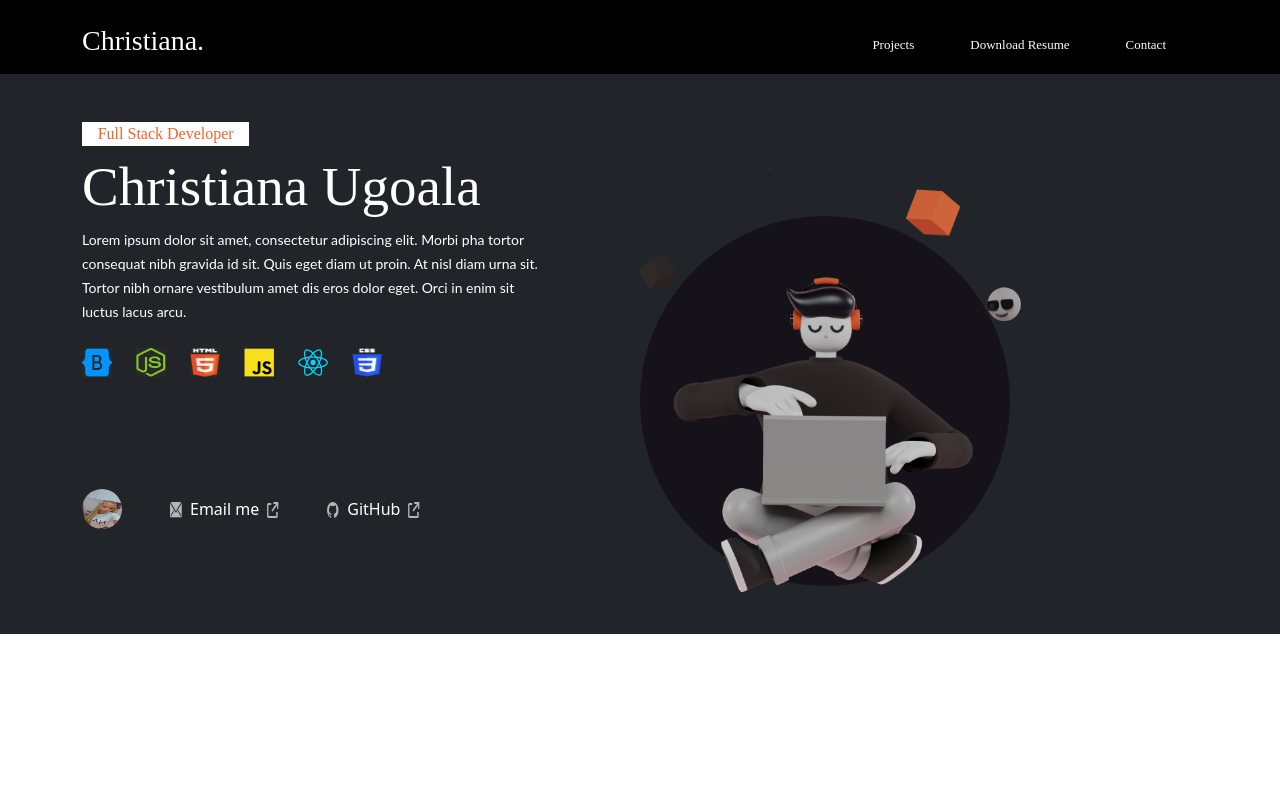
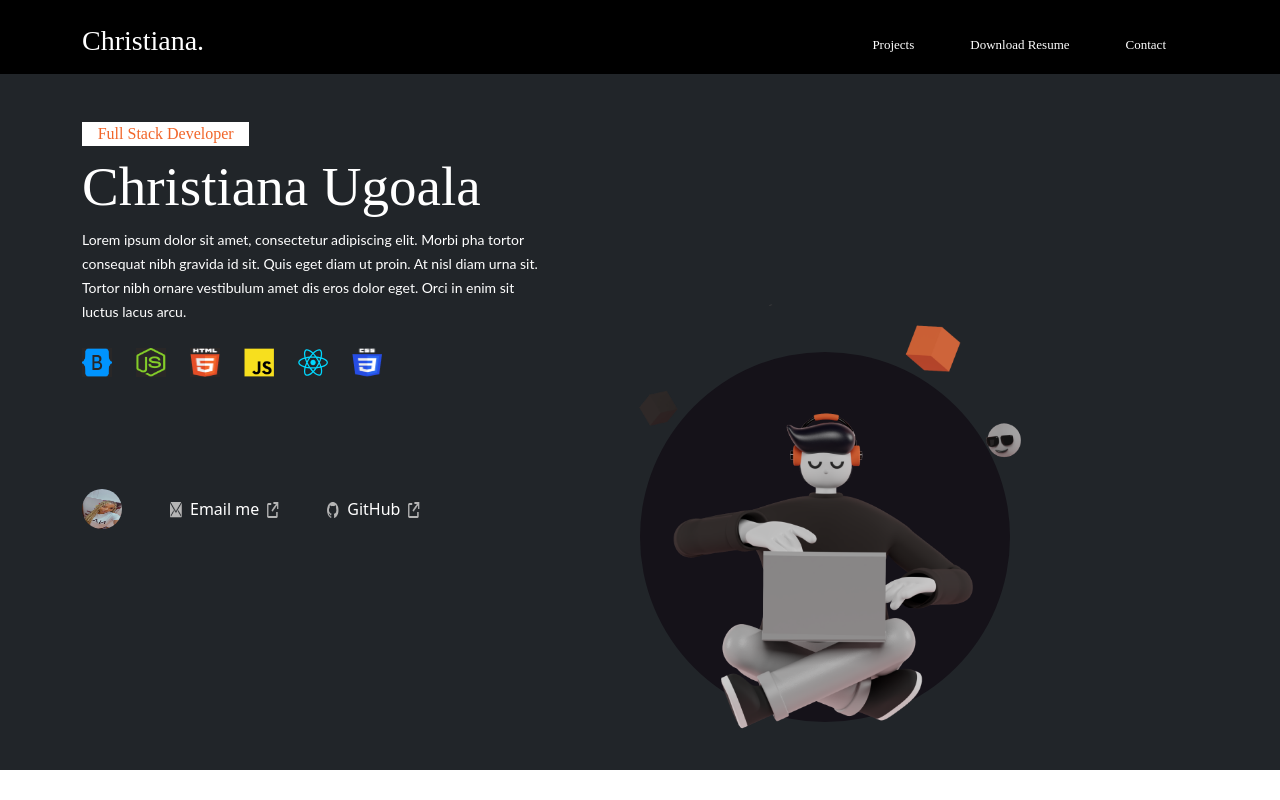
Before and after one commit to Esom1/portfolio-sample, a React (Vite) app: page / in a window 1280 px wide. Built offline with nearby package versions, Linux system fonts and the light colour scheme; a web font is replaced by a local one.

Commit message:
modification

```diff
--- a/src/style/Hero.css
+++ b/src/style/Hero.css
@@ -44,7 +44,7 @@
   margin-top: 0.3rem;
 }
 .hero{
-  height: 70vh;
+  height: 87vh;
 }
 .hero{
   position: relative;
@@ -95,5 +95,12 @@
   .hero-icons img{
    margin-right: 0.4rem;
   }
+  .persona{
+    margin-bottom: 0rem;
+  }
+  .hero{
+    height: 70vh;
+
+  }
 
 }
```
